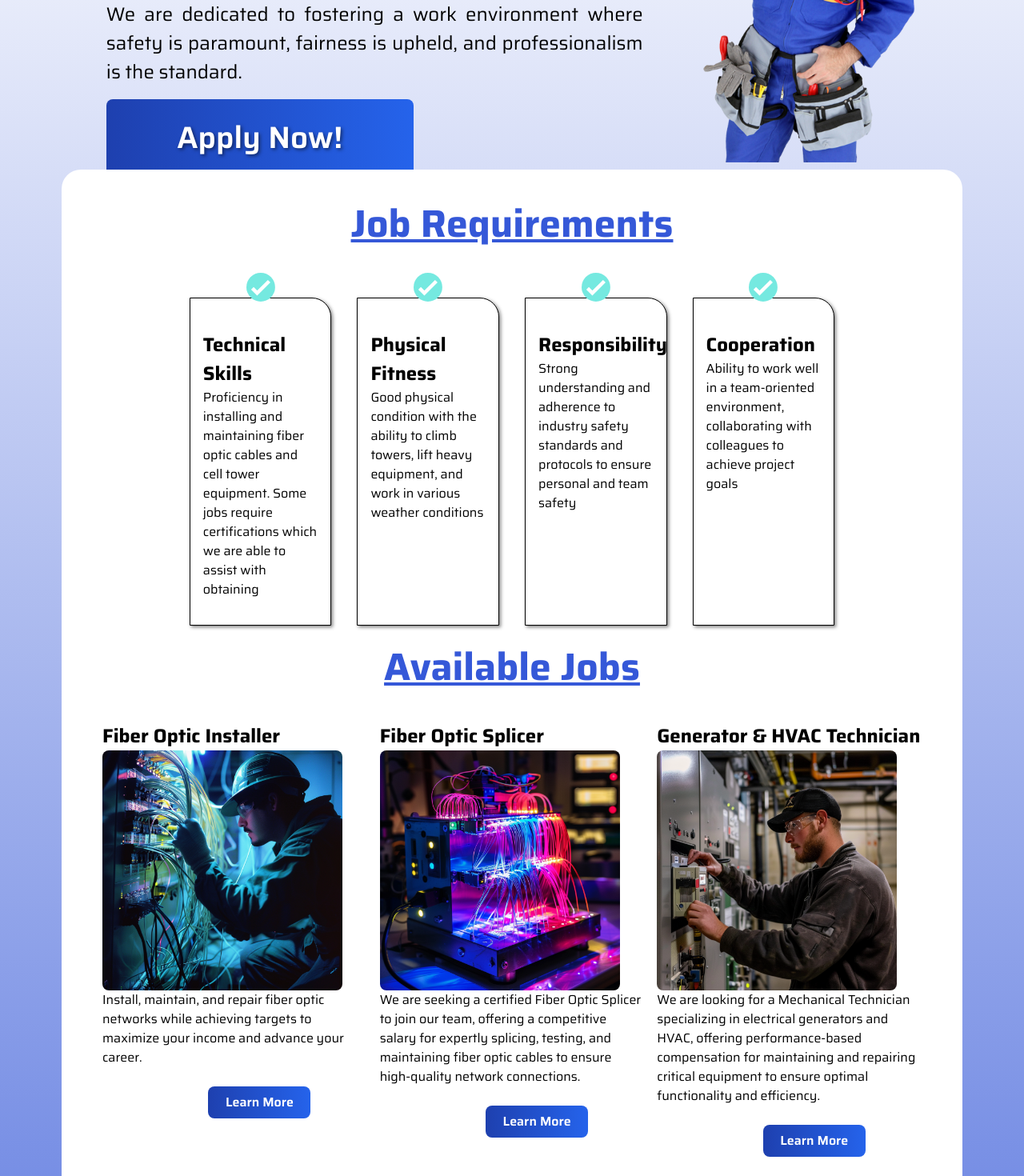
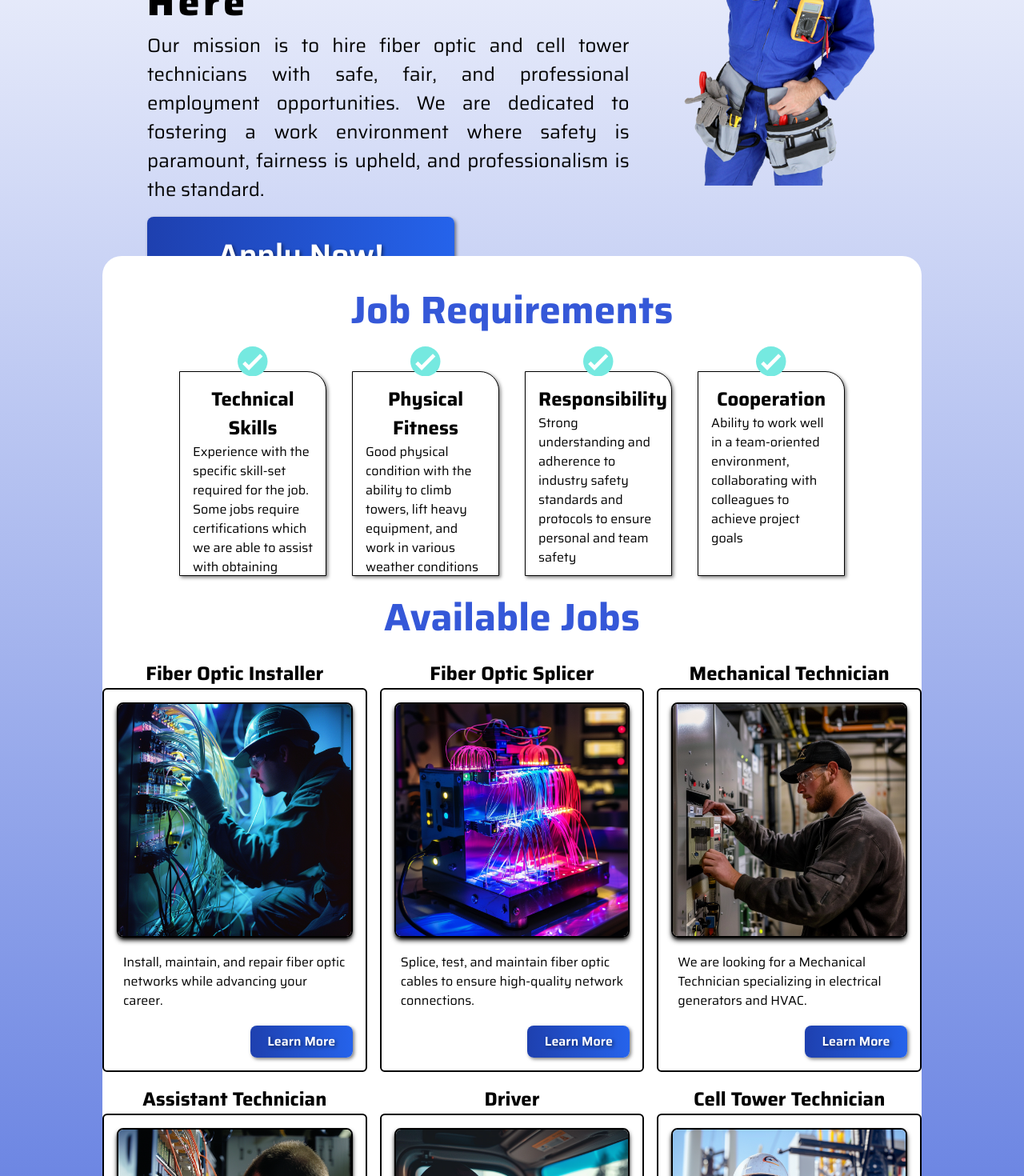
Before and after one commit to magnusquest/teletechjobs, a Next.js app: page / in a window 1280 px wide. Shown: the part 320-1790 px from the top of the page at 80% size. Built offline with nearby package versions, Linux system fonts and the light colour scheme.

Commit message:
jobapps done

```diff
--- a/src/app/globals.css
+++ b/src/app/globals.css
@@ -46,38 +46,36 @@ h2 {
   color: var(--dark-blue);
   font-size: 3rem;
   font-weight: bold;
-  margin-bottom: 2rem;
   text-align: center;
-  @apply underline;
+  @apply m-4 mt-0;
 }
 
 h3 {
   font-size: 1.5rem;
   font-weight: bold;
+  text-align: center;
 }
 
 p {
+  font-size: 1rem;
+  margin-bottom: 1rem;
+  @apply text-left;
+}
+
+#desc {
   font-size: 1.5rem;
   margin-bottom: 1rem;
   @apply text-justify;
 }
 
-a p {
-  font-size: 1rem;
-  margin-bottom: 1rem;
-  @apply text-start;
+#button {
+  text-decoration: none;
+  text-shadow: 2px 2px 4px rgba(0, 0, 0, 0.5);
+  box-shadow: 2px 2px 4px rgba(0, 0, 0, 0.5);
 }
 
-li p {
-  font-size: 1rem;
-  margin-bottom: 1rem;
-  @apply text-start;
-}
-
-a:not(:has(*)) {
-  color: rgb(var(--dark-blue));
-  text-decoration: none;
-  text-shadow: 2px 2px 4px rgba(0, 0, 0, 0.5);
+#job {
+  @apply h-[30rem];
 }
 
 li {
@@ -87,5 +85,5 @@ li {
   border-width: 1px;
   margin: 1rem;
   box-shadow: 2px 2px 4px rgba(0, 0, 0, 0.5);
-  @apply p-[1rem];
+  @apply p-[1rem] h-[16rem];
 }
--- a/src/app/page.tsx
+++ b/src/app/page.tsx
@@ -6,9 +6,9 @@ import Footer from "@/components/Footer";
 
 export default function Home() {
   return (
-    <main className="flex min-h-screen flex-col items-center justify-between px-[6vw]">
+    <main className="flex min-h-screen flex-col items-center justify-between px-32">
       <Hero />
-      <div className="w-full m-42 items-center justify-center align-middle bg-white rounded-3xl py-8">
+      <div className="w-full items-center justify-center align-middle bg-white rounded-3xl py-8">
         <Requirements />
         <JobApps />
       </div>
--- a/src/components/Button.tsx
+++ b/src/components/Button.tsx
@@ -12,6 +12,7 @@ const Button = ({ onClick }: ButtonProps) => {
       href="#jobs"
       onClick={onClick}
       className="rounded-lg flex items-center justify-center bg-gradient-to-r from-blue-800 to-blue-600 max-w-96 h-24 text-white font-semibold hover:from-blue-900 hover:to-blue-700 hover:italic hover:underline transition-colors"
+      id="button"
       style={{ fontSize: "2.4rem" }}
     >
       Apply Now!
--- a/src/components/Hero.tsx
+++ b/src/components/Hero.tsx
@@ -33,7 +33,7 @@ const Hero = () => {
               Your <em style={{ color: "var(--dark-blue)" }}>Future Job</em> Is
               Here
             </h1>
-            <p>
+            <p id="desc">
               Our mission is to hire fiber optic and cell tower technicians with
               safe, fair, and professional employment opportunities. We are
               dedicated to fostering a work environment where safety is
--- a/src/components/Job.tsx
+++ b/src/components/Job.tsx
@@ -17,23 +17,31 @@ const Job: React.FC<JobProps> = ({
   handleLinkClick,
 }) => {
   return (
-    <Link href="#jobs" onClick={() => handleLinkClick(jobTitle)}>
-      <div className="justify-evenly">
+    <Link
+      className="rounded-lg w-auto h-156 text-center"
+      href="#jobs"
+      onClick={() => handleLinkClick(jobTitle)}
+    >
       <h3>{jobTitle}</h3>
-        <span>
+      <div
+        id="job"
+        className="flex flex-col justify-between p-4 border-2 border-black rounded-md"
+      >
         <Image
           src={imgURL}
           alt={imgAlt}
           width={300}
           height={200}
-            className="rounded-lg"
+          className="rounded-lg border-2 border-black shadow-md shadow-black mx-auto" // Modified border thickness to 2
         />
-          <p>{jobDescription}</p>
-        </span>
-        <div className="grid col-span-3 m-auto">
-          <p className="col-end-4 rounded-lg w-32 m-2 p-2 text-center bg-gradient-to-r from-blue-800 to-blue-600 text-white font-semibold hover:from-blue-900 hover:to-blue-700 transition-colors">
+        <p className="m-2">{jobDescription}</p>
+        <div className="relative bottom-0 grid col-span-3">
+          <div
+            id="button"
+            className="ml-auto col-end-4 rounded-lg w-32 p-2 text-center bg-gradient-to-r from-blue-800 to-blue-600 text-white font-semibold hover:from-blue-900 hover:to-blue-700 transition-colors"
+          >
             Learn More
-          </p>
+          </div>
         </div>
       </div>
     </Link>
--- a/src/components/JobApps.tsx
+++ b/src/components/JobApps.tsx
@@ -29,7 +29,7 @@ const JobApps = () => {
       <div className="mx-auto grid text-center lg:mb-0 lg:w-full lg:max-w-5xl lg:grid-cols-3 lg:text-left gap-4">
         <Job
           jobTitle="Fiber Optic Installer"
-          jobDescription="Install, maintain, and repair fiber optic networks while achieving targets to maximize your income and advance your career."
+          jobDescription="Install, maintain, and repair fiber optic networks while advancing your career."
           imgURL={fiberOpticInstaller}
           imgAlt="Workers installing fiber optic cables"
           handleLinkClick={handleLinkClick}
@@ -37,40 +37,40 @@ const JobApps = () => {
 
         <Job
           jobTitle="Fiber Optic Splicer"
-          jobDescription="We are seeking a certified Fiber Optic Splicer to join our team, offering a competitive salary for expertly splicing, testing, and maintaining fiber optic cables to ensure high-quality network connections."
-          imgURL={fiberOpticSplicer} // Assuming you want to use the same image for all jobs for simplicity
+          jobDescription="Splice, test, and maintain fiber optic cables to ensure high-quality network connections."
+          imgURL={fiberOpticSplicer}
           imgAlt="Fiber Optic Splicer"
           handleLinkClick={handleLinkClick}
         />
 
         <Job
-          jobTitle="Generator & HVAC Technician"
-          jobDescription="We are looking for a Mechanical Technician specializing in electrical generators and HVAC, offering performance-based compensation for maintaining and repairing critical equipment to ensure optimal functionality and efficiency."
-          imgURL={genHvacTech} // Replace with the actual image URL if different
+          jobTitle="Mechanical Technician"
+          jobDescription="We are looking for a Mechanical Technician specializing in electrical generators and HVAC."
+          imgURL={genHvacTech}
           imgAlt="Generator & HVAC Technician"
           handleLinkClick={handleLinkClick}
         />
 
         <Job
-          jobTitle="Fiber Optic Installer Assistant"
-          jobDescription="We are hiring a Fiber Optic Installer Assistant to support installation and maintenance tasks, offering performance-based compensation for assisting in the efficient deployment and upkeep of fiber optic networks."
-          imgURL={fiberOpticAssistant} // Replace with the actual image URL if different
+          jobTitle="Assistant Technician"
+          jobDescription="Install and maintain fiber optics, assisting in the deployment and upkeep of fiber optic networks."
+          imgURL={fiberOpticAssistant}
           imgAlt="Fiber Optic Installer Assistant"
           handleLinkClick={handleLinkClick}
         />
 
         <Job
           jobTitle="Driver"
-          jobDescription="We are seeking a Driver to transport equipment and materials to job sites, offering performance-based compensation for timely and safe deliveries essential to our operations."
-          imgURL={driver} // Replace with the actual image URL if different
+          jobDescription="Transport equipment and materials to job sites. Timely and safe deliveries essential to our operations."
+          imgURL={driver}
           imgAlt="Driver"
           handleLinkClick={handleLinkClick}
         />
 
         <Job
           jobTitle="Cell Tower Technician"
-          jobDescription="We are looking for a Cell Tower Maintenance Technician to perform routine inspections, repairs, and upgrades on cell towers, offering performance-based compensation for ensuring optimal network performance and reliability."
-          imgURL={cellTech} // Replace with the actual image URL if different
+          jobDescription="Perform inspections, repairs, and upgrades on cell towers, ensuring optimal network performance."
+          imgURL={cellTech}
           imgAlt="Cell Tower Technician"
           handleLinkClick={handleLinkClick}
         />
--- a/src/components/Requirements.tsx
+++ b/src/components/Requirements.tsx
@@ -4,23 +4,23 @@ import Checkmark from "@/components/Checkmark";
 const Requirements = () => {
   return (
     <>
-      <div className="rounded-full items-center h-auto px-12 mx-24">
+      <div className="rounded-full items-center h-auto px-12 mx-8">
         <h2>Job Requirements</h2>
         <div className="flex w-auto h-auto pt-2">
           <ul className="grid grid-cols-4">
             <li>
-              <div className="mx-auto relative h-6 -top-12 w-1/4">
+              <div className="mx-auto relative h-0 -top-12 w-1/4">
                 <Checkmark />
               </div>
               <h3>Technical Skills</h3>
               <p>
-                Proficiency in installing and maintaining fiber optic cables and
-                cell tower equipment. Some jobs require certifications which we
-                are able to assist with obtaining
+                Experience with the specific skill-set required for the job.
+                Some jobs require certifications which we are able to assist
+                with obtaining
               </p>
             </li>
             <li>
-              <div className="mx-auto relative h-6 -top-12 w-1/4">
+              <div className="mx-auto relative h-0 -top-12 w-1/4">
                 <Checkmark />
               </div>
               <h3>Physical Fitness</h3>
@@ -30,7 +30,7 @@ const Requirements = () => {
               </p>
             </li>
             <li>
-              <div className="mx-auto relative h-6 -top-12 w-1/4">
+              <div className="mx-auto relative h-0 -top-12 w-1/4">
                 <Checkmark />
               </div>
               <h3>Responsibility</h3>
@@ -40,7 +40,7 @@ const Requirements = () => {
               </p>
             </li>
             <li>
-              <div className="mx-auto relative h-6 -top-12 w-1/4">
+              <div className="mx-auto relative h-0 -top-12 w-1/4">
                 <Checkmark />
               </div>
               <h3>Cooperation</h3>
```
Lines whose indentation alone changed are shown as unchanged.
